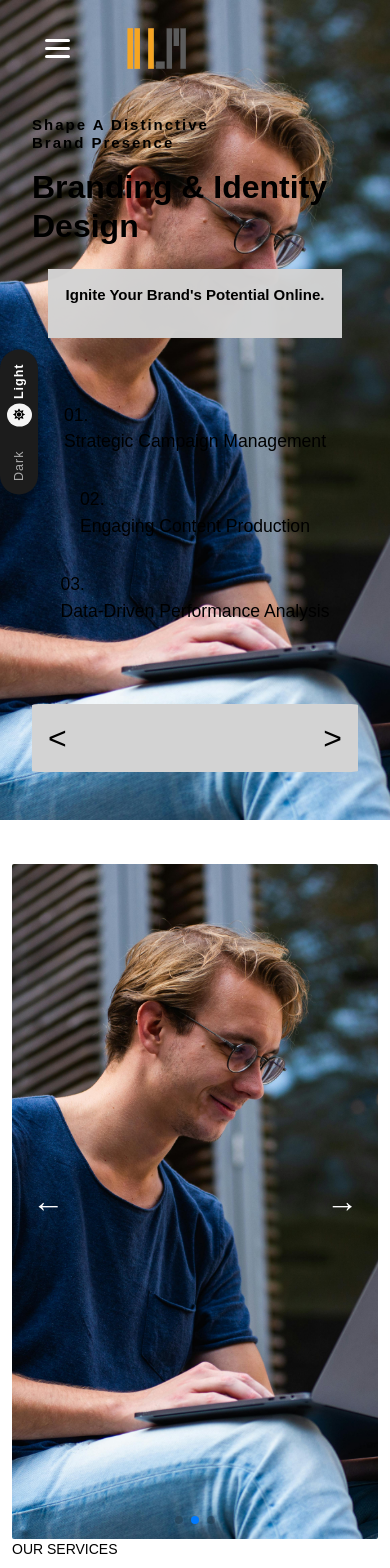
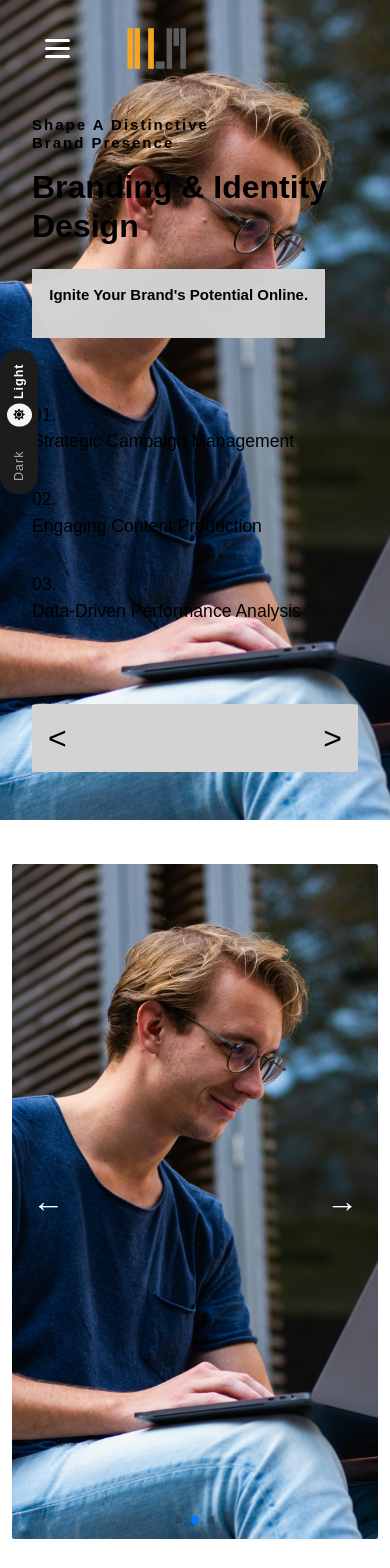
Before and after one commit to rishab-sudo/21-maneuvers, a React (Create React App) app: page / in a window 390 px wide. Shown: the top 1568 px of the page. Built offline with nearby package versions, Linux system fonts and the light colour scheme.

Commit message:
26april25

```diff
--- a/src/Components/HomeBanner.css
+++ b/src/Components/HomeBanner.css
@@ -190,7 +190,7 @@ body.dark .bottom-tag-box{
   .left-box {
     max-width: 90%;
     width: 100%;
-    text-align: center;
+    text-align: left;
     margin-bottom: 2rem;
     display: none;
   }
@@ -208,7 +208,7 @@ body.dark .bottom-tag-box{
 
   .top-row {
     flex-direction: column;
-    align-items: center;
+    align-items: flex-start;
     width: 100%;
   }
 
@@ -227,7 +227,7 @@ body.dark .bottom-tag-box{
 
   .bottom-tag-box {
     flex-direction: column;
-    align-items: center;
+    align-items: flex-start;
     margin-top: 2rem;
     width: 100%;
   }
--- a/src/Pages/OurServices.css
+++ b/src/Pages/OurServices.css
@@ -77,6 +77,7 @@ padding: 5% 0px
         flex-direction: column;
         justify-content: space-between;
         align-items: center;
+        gap: 2rem;
       }
       .service-left-section {
         width: 100% !important;
```
